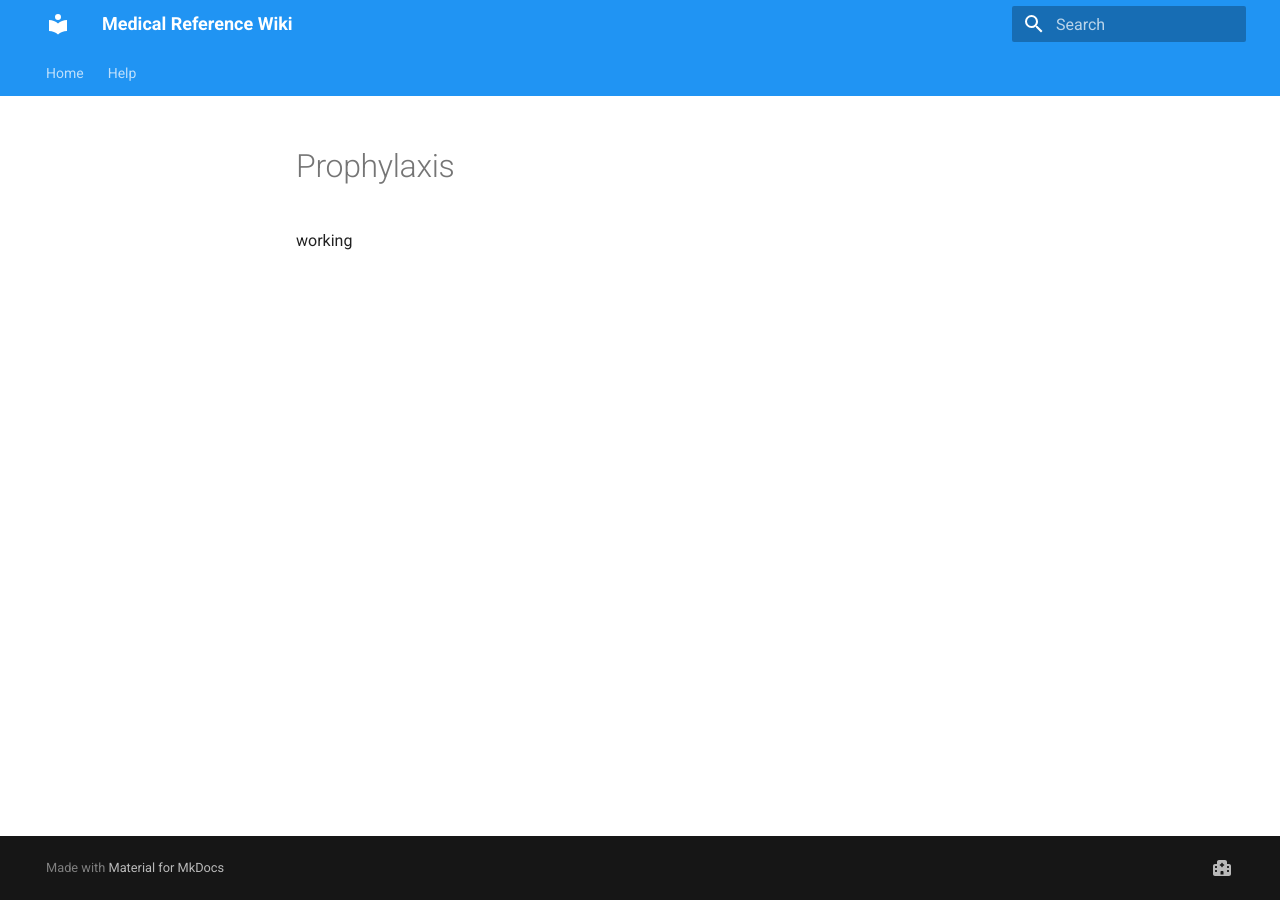
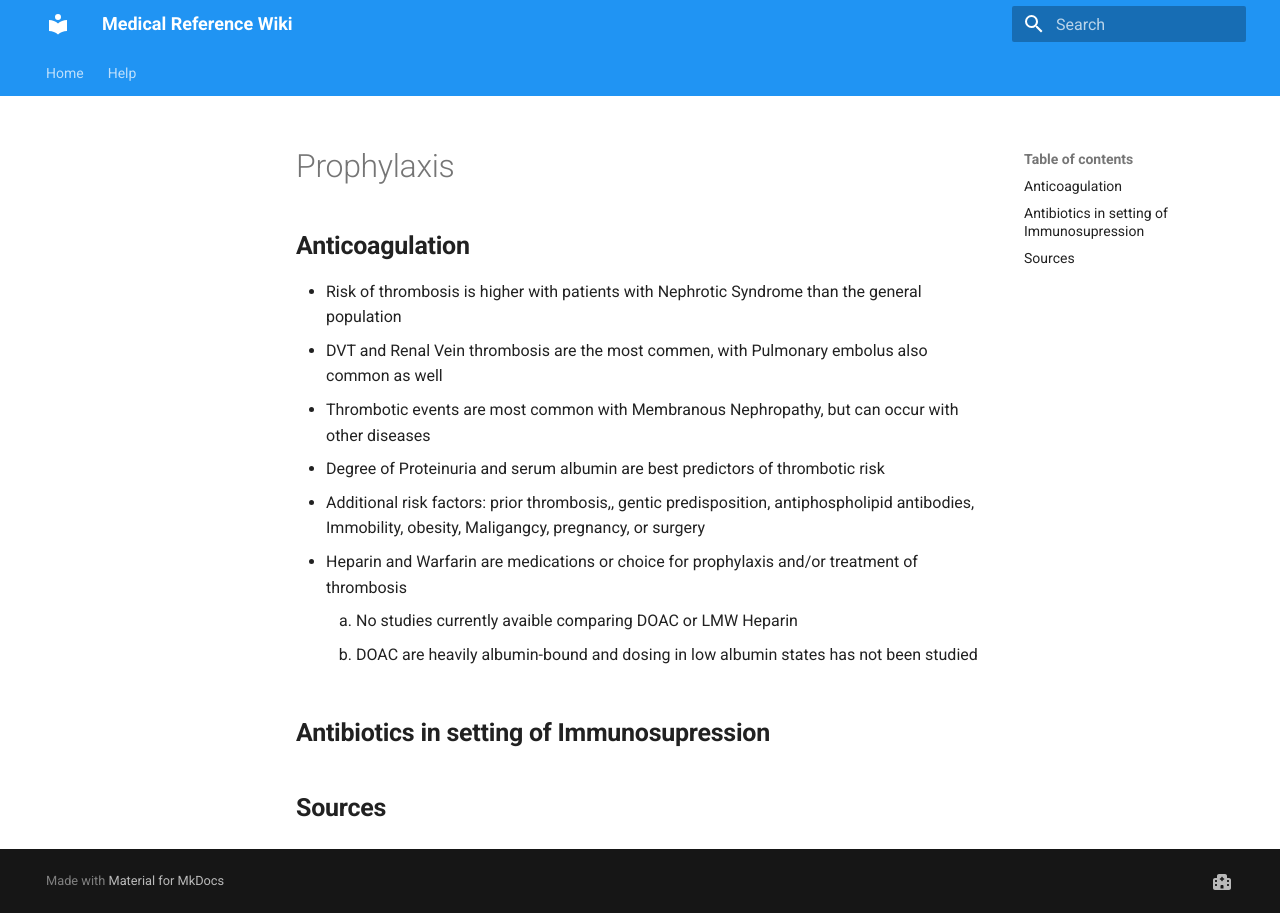
Before and after one commit to TTUNEPH2025/GN, an MkDocs documentation site: the page built from docs/Prophylaxis.md, in a window 1280 px wide. Built offline with MkDocs 1.6.1 and Material for MkDocs 9.7.7, drawn with Linux system fonts in a browser that asks for light colours.

Commit message:
Update Prophylaxis.md

```diff
--- a/docs/Prophylaxis.md
+++ b/docs/Prophylaxis.md
@@ -1 +1,11 @@
-working
+## **Anticoagulation**
+* Risk of thrombosis is higher with patients with Nephrotic Syndrome than the general population
+* DVT and Renal Vein thrombosis are the most commen, with Pulmonary embolus also common as well
+* Thrombotic events are most common with Membranous Nephropathy, but can occur with other diseases
+* Degree of Proteinuria and serum albumin are best predictors of thrombotic risk
+* Additional risk factors: prior thrombosis,, gentic predisposition, antiphospholipid antibodies, Immobility, obesity, Maligangcy, pregnancy, or surgery
+* Heparin and Warfarin are medications or choice for prophylaxis and/or treatment of thrombosis
+    1. No studies currently avaible comparing DOAC or LMW Heparin
+    2. DOAC are heavily albumin-bound and dosing in low albumin states has not been studied
+## **Antibiotics in setting of Immunosupression**
+## **Sources**
```
